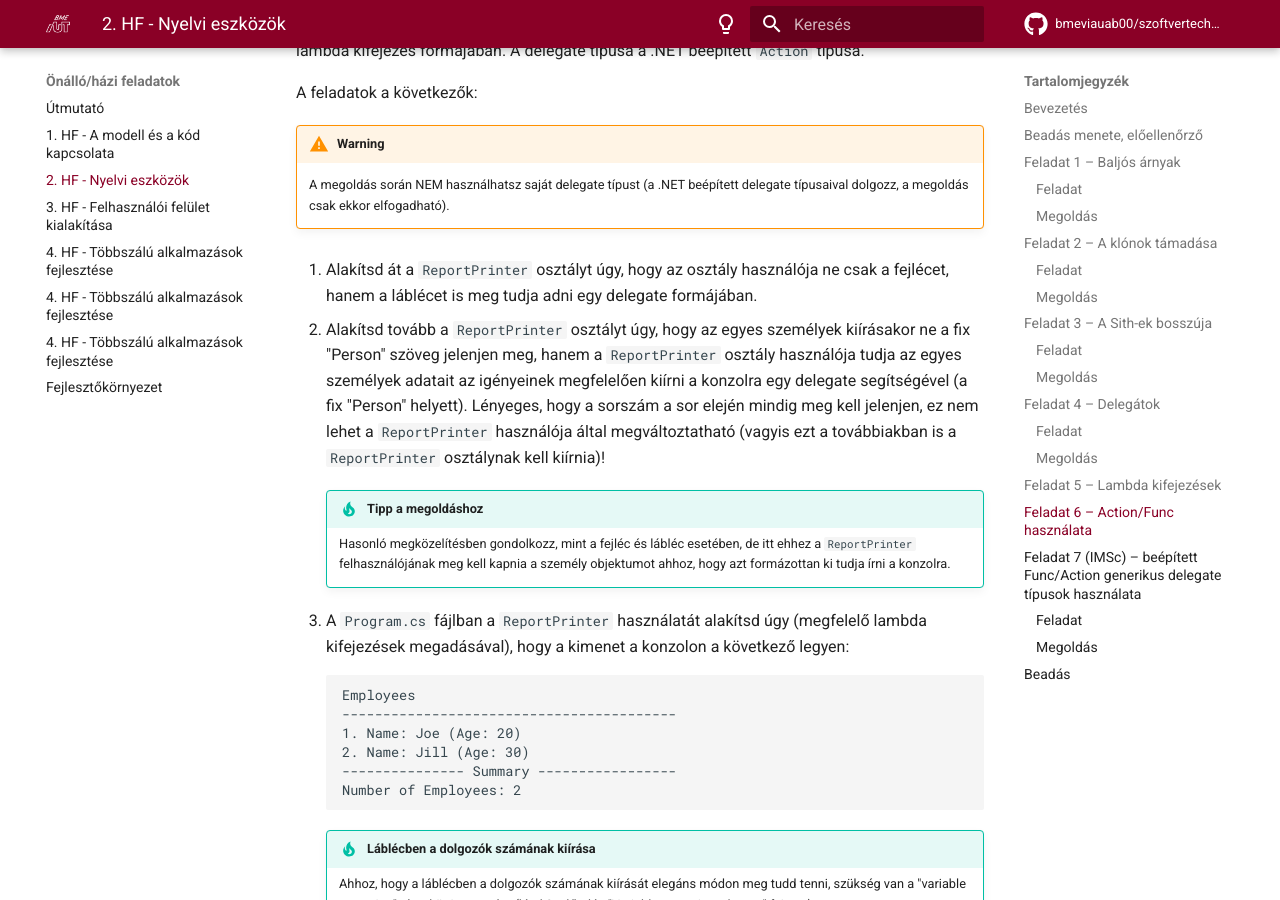
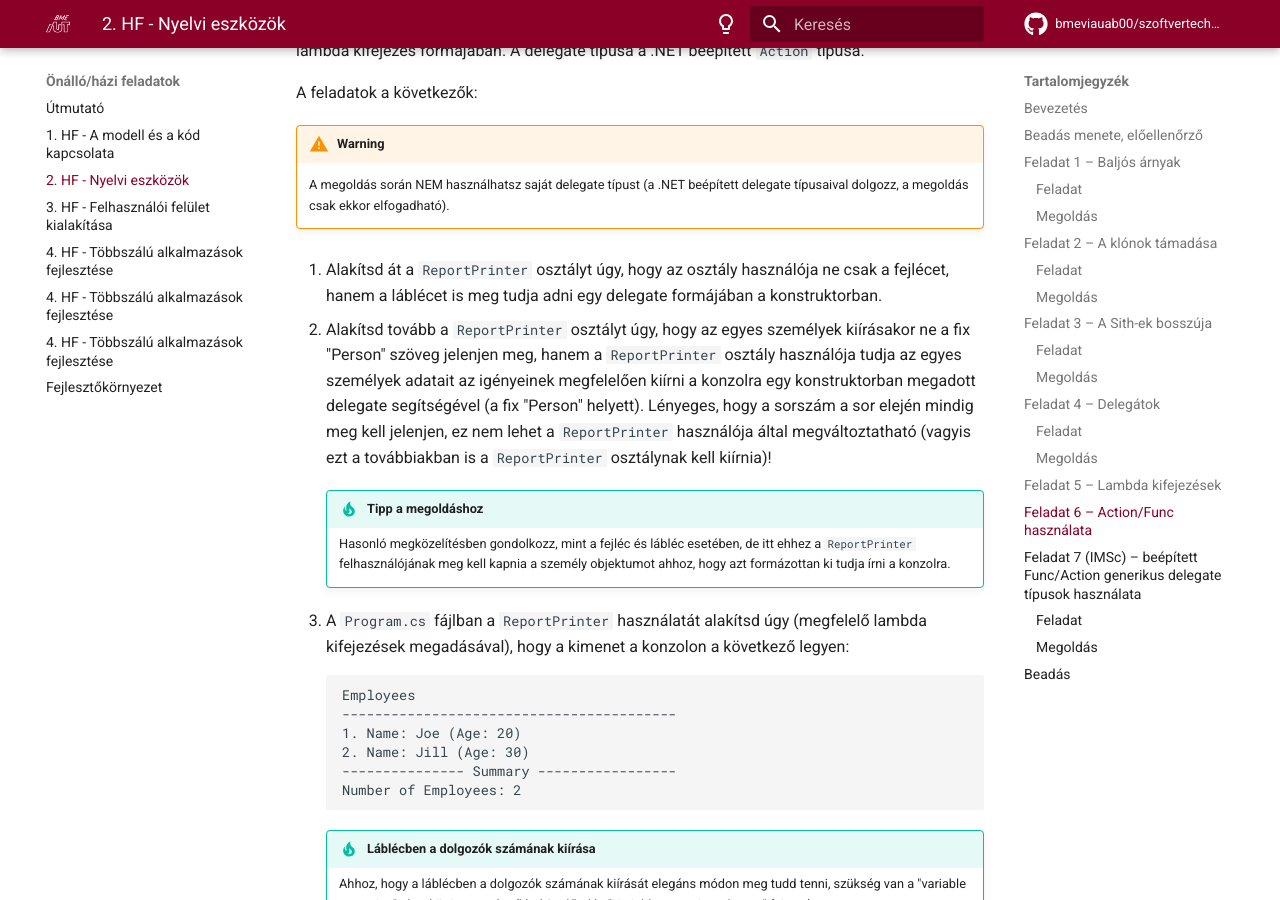
Before and after one commit to bmeviauab00/szoftvertechnikak, an MkDocs documentation site: the page built from docs/hazi/2-nyelvi-eszkozok/index.md, in a window 1280 px wide and 900 px high, scrolled down 7381 px. Built offline with MkDocs 1.6.1 and Material for MkDocs 9.7.7, drawn with Linux system fonts in a browser that asks for light colours; comment, search, counter and statistics services are not loaded; the version menu is left out.

Commit message:
hf 2 - feladat 6 pontosítás

```diff
--- a/docs/hazi/2-nyelvi-eszkozok/index.md
+++ b/docs/hazi/2-nyelvi-eszkozok/index.md
@@ -402,9 +402,9 @@ A feladatok a következők:
 !!! warning
     A megoldás során NEM használhatsz saját delegate típust (a .NET beépített delegate típusaival dolgozz, a megoldás csak ekkor elfogadható).
 
-1. Alakítsd át a `ReportPrinter` osztályt úgy, hogy az osztály használója ne csak a fejlécet, hanem a láblécet is meg tudja adni egy delegate formájában.
+1. Alakítsd át a `ReportPrinter` osztályt úgy, hogy az osztály használója ne csak a fejlécet, hanem a láblécet is meg tudja adni egy delegate formájában a konstruktorban.
 
-2. Alakítsd tovább a `ReportPrinter` osztályt úgy, hogy az egyes személyek kiírásakor ne a fix "Person" szöveg jelenjen meg, hanem a `ReportPrinter` osztály használója tudja az egyes személyek adatait az igényeinek megfelelően kiírni a konzolra egy delegate segítségével (a fix "Person" helyett). Lényeges, hogy a sorszám a sor elején mindig meg kell jelenjen, ez nem lehet a `ReportPrinter` használója által megváltoztatható (vagyis ezt a továbbiakban is a `ReportPrinter` osztálynak kell kiírnia)!
+2. Alakítsd tovább a `ReportPrinter` osztályt úgy, hogy az egyes személyek kiírásakor ne a fix "Person" szöveg jelenjen meg, hanem a `ReportPrinter` osztály használója tudja az egyes személyek adatait az igényeinek megfelelően kiírni a konzolra egy konstruktorban megadott delegate segítségével (a fix "Person" helyett). Lényeges, hogy a sorszám a sor elején mindig meg kell jelenjen, ez nem lehet a `ReportPrinter` használója által megváltoztatható (vagyis ezt a továbbiakban is a `ReportPrinter` osztálynak kell kiírnia)!
 
     !!! tip "Tipp a megoldáshoz"
         Hasonló megközelítésben gondolkozz, mint a fejléc és lábléc esetében, de itt ehhez a `ReportPrinter` felhasználójának meg kell kapnia a személy objektumot ahhoz, hogy azt formázottan ki tudja írni a konzolra.
```
